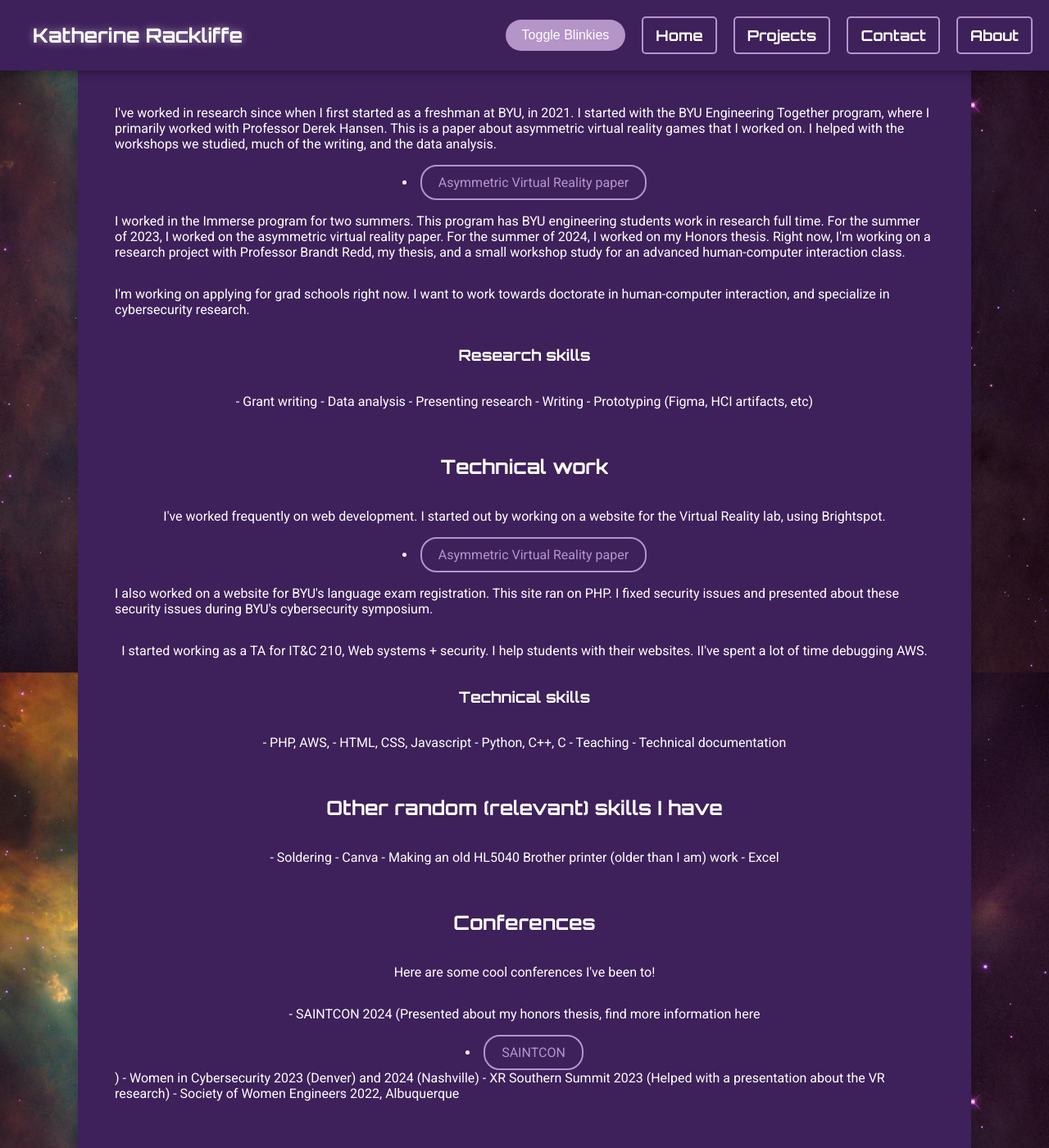
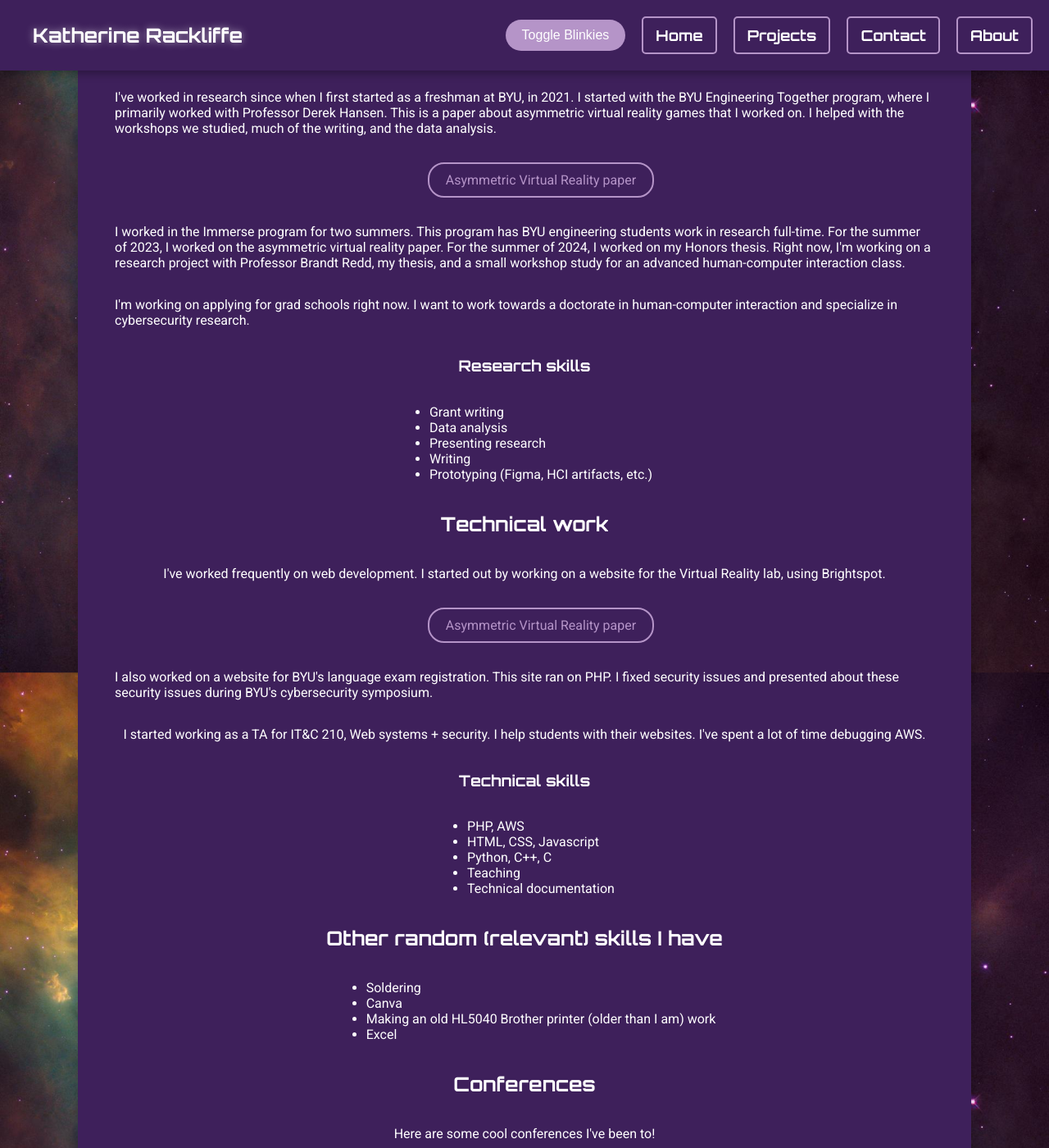
Before and after one commit to KatherineRackliffe/website, a Jekyll site: the page built from docs/about.html, in a window 1280 px wide and 1400 px high, scrolled down 395 px. Shown: the whole window at 82% size. Built offline with Jekyll 4.4.1, drawn with Linux system fonts in a browser that asks for light colours; some of the changed text lies outside the part shown.

Commit message:
formatting bullet lists

```diff
--- a/docs/about.html
+++ b/docs/about.html
@@ -8,64 +8,68 @@ title: About
     <p>My name is Katherine. I'm studying cybersecurity at BYU. I'm also in the BYU Honors program, where I'm learning how to research.
         I'm currently working on my Honors thesis about vishing messages.
     </p>
-    <h2> Research </h2>
-    <br>
+
+    <h2>Research</h2>
     <p> I've worked in research since when I first started as a freshman at BYU, in 2021. I started with the BYU Engineering Together program, where I primarily worked with
         Professor Derek Hansen. This is a paper about asymmetric virtual reality games that I worked on. I helped with the workshops we studied, much of the writing, and the data analysis.
     </p>
-    <li><a href="https://www.mdpi.com/2414-4088/8/2/12">Asymmetric Virtual Reality paper</a></li>
-    <p> I worked in the Immerse program for two summers. This program has BYU engineering students work in research full time. For the summer of 2023, I worked on the asymmetric virtual
+    <ul>
+        <a href="https://www.mdpi.com/2414-4088/8/2/12">Asymmetric Virtual Reality paper</a>
+    </ul>
+    <p> I worked in the Immerse program for two summers. This program has BYU engineering students work in research full-time. For the summer of 2023, I worked on the asymmetric virtual
         reality paper. For the summer of 2024, I worked on my Honors thesis. Right now, I'm working on a research project with Professor Brandt Redd, my thesis, and a small workshop study for an
         advanced human-computer interaction class.
     </p>
-    <p> I'm working on applying for grad schools right now. I want to work towards doctorate in human-computer interaction, and specialize in cybersecurity research.</p>
-    <h3> Research skills </h3>
-    <p>
-        - Grant writing
-        - Data analysis
-        - Presenting research
-        - Writing
-        - Prototyping (Figma, HCI artifacts, etc)
+    <p> I'm working on applying for grad schools right now. I want to work towards a doctorate in human-computer interaction and specialize in cybersecurity research.</p>
 
-    </p>
-    <br>
-    <h2> Technical work</h2>
+    <h3>Research skills</h3>
+    <ul>
+        <li>Grant writing</li>
+        <li>Data analysis</li>
+        <li>Presenting research</li>
+        <li>Writing</li>
+        <li>Prototyping (Figma, HCI artifacts, etc.)</li>
+    </ul>
+
+    <h2>Technical work</h2>
     <p> I've worked frequently on web development. I started out by working on a website for the Virtual Reality lab, using Brightspot. </p>
-    <li><a href="https://mrlab.byu.edu/">Asymmetric Virtual Reality paper</a></li>
+    <ul>
+        <a href="https://mrlab.byu.edu/">Asymmetric Virtual Reality paper</a>
+    </ul>
     <p>I also worked on a website for BYU's language exam registration. This site ran on PHP. I fixed security issues and presented about these security issues during BYU's cybersecurity symposium.</p>
-    <p>I started working as a TA for IT&C 210, Web systems + security. I help students with their websites. II've spent a lot of time debugging AWS.</p>
-    <h3> Technical skills </h3>
-    <p>
-        - PHP, AWS,
-        - HTML, CSS, Javascript
-        - Python, C++, C
-        - Teaching
-        - Technical documentation
-    </p>
-    <br>
-    <h2> Other random (relevant) skills I have </h2>
-    <p>
-        - Soldering
-        - Canva
-        - Making an old HL5040 Brother printer (older than I am) work
-        - Excel
-    </p>
-    <br>
-    <h2> Conferences </h2>
+    <p>I started working as a TA for IT&C 210, Web systems + security. I help students with their websites. I've spent a lot of time debugging AWS.</p>
+
+    <h3>Technical skills</h3>
+    <ul>
+        <li>PHP, AWS</li>
+        <li>HTML, CSS, Javascript</li>
+        <li>Python, C++, C</li>
+        <li>Teaching</li>
+        <li>Technical documentation</li>
+    </ul>
+
+    <h2>Other random (relevant) skills I have</h2>
+    <ul>
+        <li>Soldering</li>
+        <li>Canva</li>
+        <li>Making an old HL5040 Brother printer (older than I am) work</li>
+        <li>Excel</li>
+    </ul>
+
+    <h2>Conferences</h2>
     <p> Here are some cool conferences I've been to!</p>
-    <p>
-        - SAINTCON 2024 (Presented about my honors thesis, find more information here <li><a href="/docs/_projects/Saintcon.md">SAINTCON</a></li>)
-        - Women in Cybersecurity 2023 (Denver) and 2024 (Nashville)
-        - XR Southern Summit 2023 (Helped with a presentation about the VR research)
-        - Society of Women Engineers 2022, Albuquerque
+    <ul>
+        <li>SAINTCON 2024 (Presented about my honors thesis, find more information <a href="/docs/_projects/Saintcon.md">here</a>)</li>
+        <li>Women in Cybersecurity 2023 (Denver) and 2024 (Nashville)</li>
+        <li>XR Southern Summit 2023 (Helped with a presentation about the VR research)</li>
+        <li>Society of Women Engineers 2022, Albuquerque</li>
+    </ul>
 
-    </p>
-    <br>
-    <h2> Random (unrelevant) skills I have</h2>
-    <p>
-        - Painting
-        - Mandolin
-        - Embroidery
-        - Writing Goodreads reviews
-    </p>
+    <h2>Random (unrelevant) skills I have</h2>
+    <ul>
+        <li>Painting</li>
+        <li>Mandolin</li>
+        <li>Embroidery</li>
+        <li>Writing Goodreads reviews</li>
+    </ul>
 </main>
```
